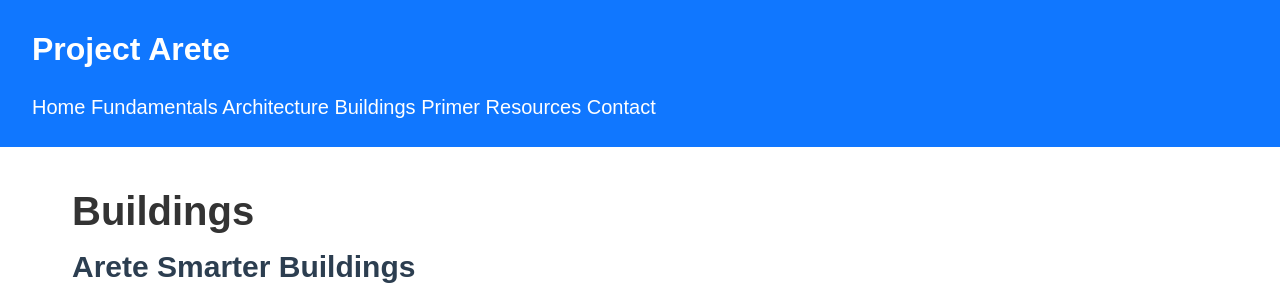
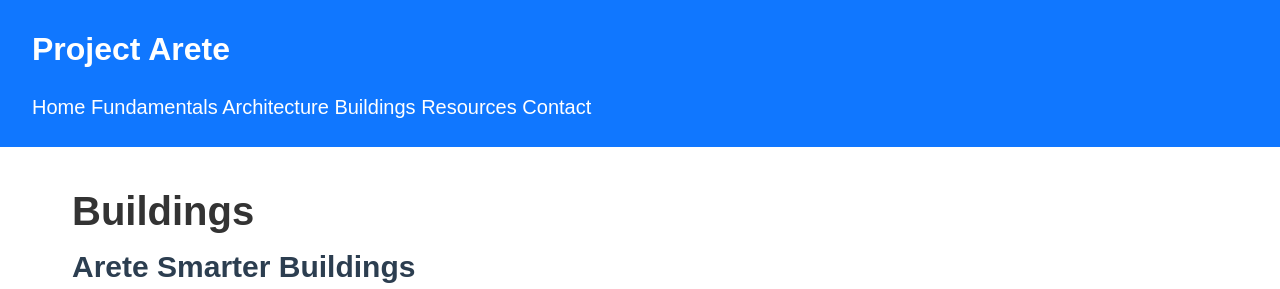
Before and after one commit to project-arete/website, a Jekyll site: the page buildings.html, which Jekyll copies as it is, in a window 1280 px wide and 900 px high. Shown: the top 289 px of the window. Built offline with Jekyll 4.4.1, drawn with Linux system fonts in a browser that asks for light colours.

Commit message:
Update buildings.html

```diff
--- a/buildings.html
+++ b/buildings.html
@@ -14,7 +14,6 @@
             <a href="fundamentals.html">Fundamentals</a>
             <a href="architecture.html">Architecture</a>
             <a href="buildings.html" class="active">Buildings</a>
-            <a href="primer.html">Primer</a>
             <a href="explore.html">Resources</a>
             <a href="contact.html">Contact</a>
         </nav>
```
